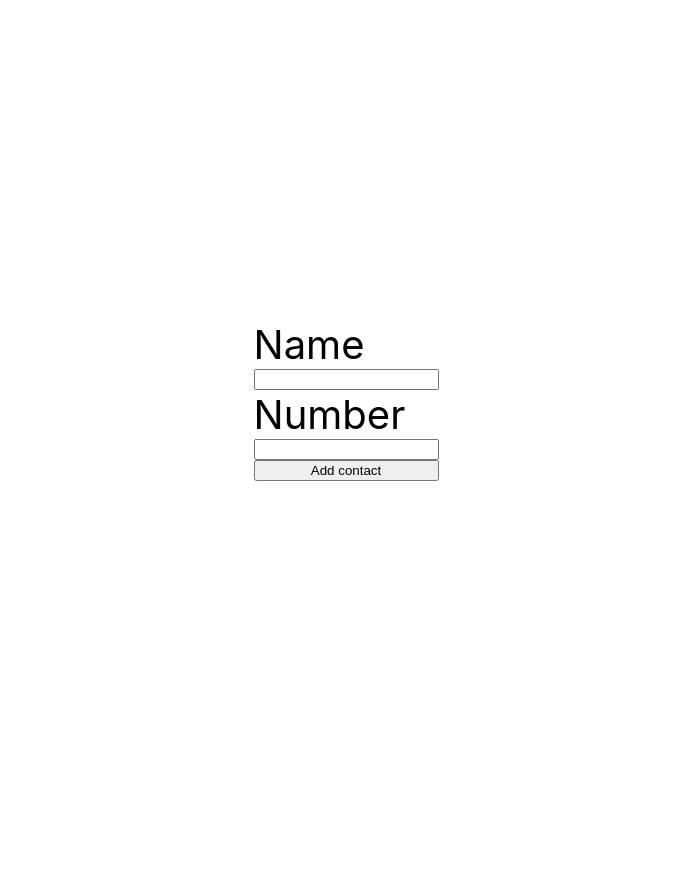
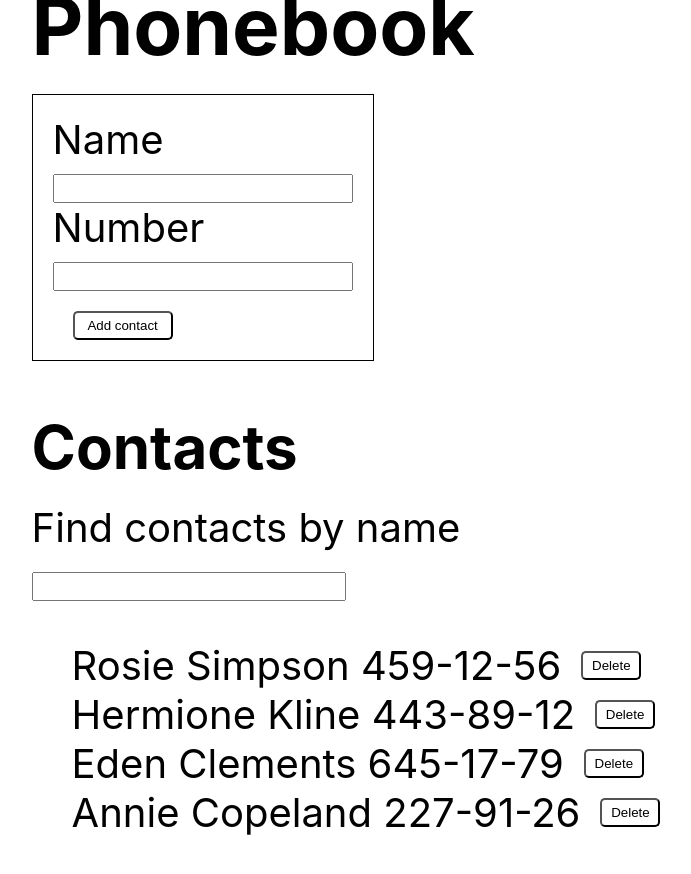
Before and after one commit to Evgeniy9009/goit-react-hw-02-phonebook, a React (Create React App) app: page / in a window 1280 px wide. Shown: the top 874 px of the page, without its empty margins (294-985 px from the left). Before the commit the page ends 800 px from the top, so only its background shows below. Built offline with nearby package versions, Linux system fonts and the light colour scheme.

Commit message:
add 2 exersice

```diff
--- a/src/components/App.jsx
+++ b/src/components/App.jsx
@@ -1,4 +1,4 @@
-import ContactForm from "./ContactForm/ContactForm";
+import Contacts from "./Contacts/Contacts";
 
 export const App = () => {
   return (
@@ -12,8 +12,7 @@ export const App = () => {
         color: '#010101'
       }}
     >
-      <ContactForm />
-      {/* onSubmit={this.addContact} */}
+      <Contacts/>
     </div>
   );
 };
--- a/src/components/ContactForm/ContactForm.jsx
+++ b/src/components/ContactForm/ContactForm.jsx
@@ -6,7 +6,6 @@ import css from 'components/ContactForm/ContactForm.module.css'
 export default class ContactForm extends Component  {
 
     state = {
-        contacts: [],
         name: '',
         number: ''
     }
@@ -14,17 +13,17 @@ export default class ContactForm extends Component  {
     idName = nanoid()
     idNumber = nanoid()
 
-    addContact = (contact) => {
-        this.setState((prev) => {
-            const newContact = {
-                // id= nanoid(),
-                ...contact
-            }
-            return {
-                contacts: [...prev.contacts, newContact]
-            }
-        })
-    }
+    // addContact = (contact) => {
+    //     this.setState((prev) => {
+    //         const newContact = {
+    //             // id= nanoid(),
+    //             ...contact
+    //         }
+    //         return {
+    //             contacts: [...prev.contacts, newContact]
+    //         }
+    //     })
+    // }
 
     handleChange = (e) => {
         const { name, value } = e.target;
@@ -36,8 +35,8 @@ export default class ContactForm extends Component  {
     handleSubmit = (e) => {
 
         e.preventDefault();
-        console.log(this.props)
         this.props.onSubmit({ ...this.state })
+                console.log(this.props)
         this.setState({
             name: '',
             number: ''
--- a/src/components/ContactForm/ContactForm.module.css
+++ b/src/components/ContactForm/ContactForm.module.css
@@ -1,4 +1,24 @@
 .form {
     display: flex;
     flex-direction: column;
+    width: 300px;
+    border: 1px solid black;
+    padding: 20px;
 }
+
+.form input {
+    margin-top: 10px;
+    padding: 5px;
+}
+
+.form button {
+    width: 100px;
+    margin-top: 20px;
+    padding: 5px;
+    background-color: #fff;
+    border-radius: 5px;
+}
+
+.form button:focus, .form button:hover {
+    background-color: rgb(173, 206, 255);
+}
--- a/src/components/ContactList/ContactList.jsx
+++ b/src/components/ContactList/ContactList.jsx
@@ -0,0 +1,17 @@
+import css from 'components/ContactList/ContactList.modale.css'
+
+export default function ContactList({items , removeContact }) {
+    const elements = items.map(({ name, number, id}) => {
+      return (
+
+          <li key={id} > {name} {number} <button onClick={ () => {removeContact(id)} }>Delete</button></li>
+
+
+      )
+    })
+  return (
+      <div>
+          <ul>{ elements }</ul>
+    </div>
+  )
+}
--- /dev/null
+++ b/src/components/ContactList/ContactList.modale.css
@@ -0,0 +1,18 @@
+li {
+    display: flex;
+    align-items: center;
+}
+
+button {
+
+    width: 60px;
+    margin-left: 20px;
+    padding: 5px;
+    background-color: #fff;
+    border-radius: 5px;
+}
+
+button:focus,
+button:hover {
+    background-color: rgb(173, 206, 255);
+}
--- /dev/null
+++ b/src/components/Contacts/Contacts.jsx
@@ -0,0 +1,90 @@
+import React, { Component } from 'react'
+import ContactForm from 'components/ContactForm/ContactForm'
+import ContactList from 'components/ContactList/ContactList'
+import Filter from 'components/Filter/Filter'
+import { nanoid } from 'nanoid'
+
+export default class Contacts extends Component {
+
+    state = {
+        contacts: [
+    {id: 'id-1', name: 'Rosie Simpson', number: '459-12-56'},
+    {id: 'id-2', name: 'Hermione Kline', number: '443-89-12'},
+    {id: 'id-3', name: 'Eden Clements', number: '645-17-79'},
+    {id: 'id-4', name: 'Annie Copeland', number: '227-91-26'},
+  ],
+        filter: ''
+    }
+
+    addContact = (contact) => {
+        if (this.isDuplicate(contact)) {
+            return alert (`${contact.name} is already in contacts.`)
+        }
+        this.setState((prev) => {
+            const newContact = {
+                id : nanoid(),
+                ...contact
+            }
+            return {
+                contacts: [...prev.contacts, newContact]
+            }
+        })
+    }
+
+    removeContact = (id) => {
+        this.setState((prev) => {
+            const newContacts = prev.contacts.filter((item) => item.id !== id)
+            return {
+                contacts: newContacts
+            }
+        } )
+    }
+
+    isDuplicate({ name, number }) {
+        const { contacts } = this.state
+        const res = contacts.find((item) => item.name === name || item.number === number)
+        return res
+    }
+
+    handleChange = (e) => {
+        const { name, value } = e.target;
+        this.setState({
+            [name]: value
+        })
+    }
+
+    getFilteredContact() {
+        const { contacts, filter } = this.state
+        if (!filter) {
+            return contacts
+        }
+
+        const normalezedFolter = filter.toLocaleLowerCase()
+        const filteredContacts = contacts.filter(({ name, number }) => {
+            const normalizedName = name.toLocaleLowerCase()
+            const normalizedNumber = number.toLocaleLowerCase()
+            const res = normalizedName.includes(normalezedFolter) || normalizedNumber.includes(normalezedFolter)
+            return res
+        })
+        return filteredContacts
+    }
+
+
+
+    render() {
+        const {addContact, handleChange, removeContact} = this
+        const { filter } = this.state
+        const contacts = this.getFilteredContact()
+
+        return (
+            <div>
+                <h1>Phonebook</h1>
+                <ContactForm onSubmit={addContact} />
+
+                <h2>Contacts</h2>
+                <Filter filter={filter} handleChange={handleChange} />
+                <ContactList items={contacts} removeContact={removeContact} />
+            </div>
+    )
+    }
+}
--- a/src/components/Filter/Filter.jsx
+++ b/src/components/Filter/Filter.jsx
@@ -0,0 +1,10 @@
+import css from 'components/Filter/Filter.module.css'
+
+export default function Filter({filter, handleChange}) {
+    return (
+        <div className={css.filter}>
+            <label htmlFor="filter"> Find contacts by name</label>
+            <input className={css.input} id= "filter" type="text" name='filter' onChange={handleChange} value={filter} />
+        </div>
+  )
+}
--- /dev/null
+++ b/src/components/Filter/Filter.module.css
@@ -0,0 +1,11 @@
+.filter {
+    display: flex;
+    flex-direction: column;
+}
+
+.input {
+    width: 300px;
+    margin-top: 20px;
+    padding: 5px;
+
+}
--- a/src/index.css
+++ b/src/index.css
@@ -13,3 +13,7 @@ code {
   font-family: source-code-pro, Menlo, Monaco, Consolas, 'Courier New',
     monospace;
 }
+
+h1, h2 {
+  margin-bottom: 20px;
+}
```
